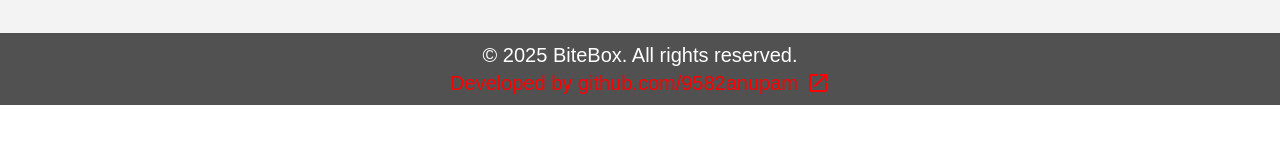
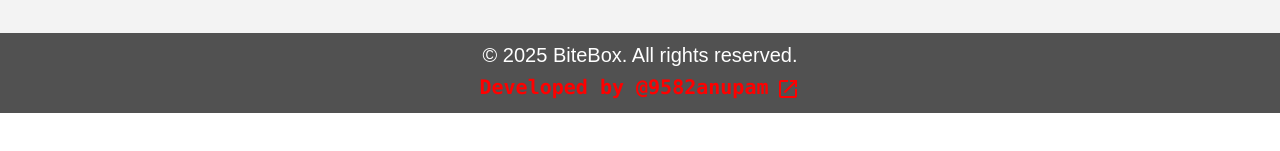
Before and after one commit to 9582anupam/Bite-Box, a React (Create React App) app in the folder Frontend/: page /product/1 in a window 1280 px wide. Shown: the part 585-736 px from the top of the page. Built offline with nearby package versions, Linux system fonts and the light colour scheme; no server answers.

Commit message:
clean up Footer component and update developer link

```diff
--- a/Frontend/src/components/common/Footer.js
+++ b/Frontend/src/components/common/Footer.js
@@ -10,26 +10,6 @@
 import OpenInNewIcon from "@mui/icons-material/OpenInNew";
 
 const Footer = () => {
-    // Home
-    // Quick Links
-    // About Us
-    // Contact Us
-    // Privacy Policy
-    // Terms & Conditions
-    // Account
-
-    // Categories
-    // Vegetables
-    // Fruits
-    // Snacks
-    // Offers
-    // Best sellers
-
-    // Connect
-    // Facebook
-    // Twitter
-    // Instagram
-    // Youtube
 
     const quickLinks = [
         "about",
@@ -128,13 +108,13 @@
                     &copy; 2025 BiteBox. All rights reserved.
                 </p>
                 <Link
-                    to="https://www.github.com/9582anupam"
+                    to="https://www.linkedin.com/in/9582anupam"
                     className="flex items-center gap-2 mb-2">
-                    <p className="text-[#FF0000] font-poppins font-medium text-xl">
-                        Developed by github.com/9582anupam
+                    <p className="text-[#FF0000] font-mono font-bold text-xl py-1">
+                        Developed by @9582anupam
+                        {/* white color icon */}
+                        <OpenInNewIcon className="w-6 h-6 text-[#FF0000] ml-2" />
                     </p>
-                    {/* white color icon */}
-                    <OpenInNewIcon className="w-6 h-6 text-[#FF0000]" />
                 </Link>
             </div>
         </footer>
```
